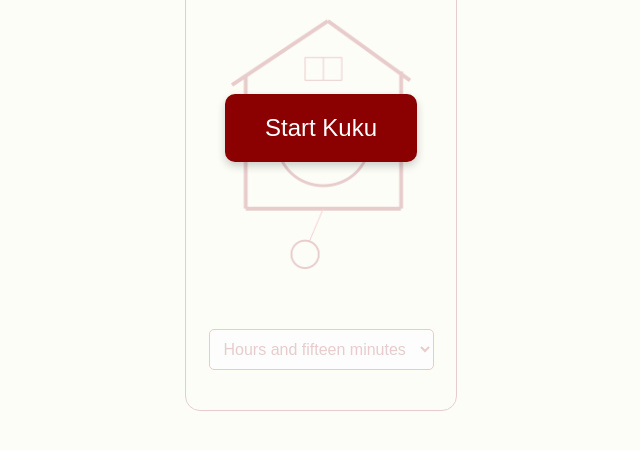
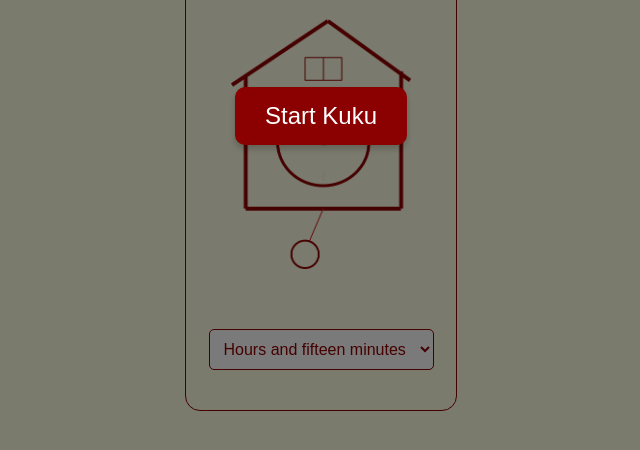
Before and after one commit to djkeu/kukuk-js, a website built with Vite: page index.html in a window 1280 px wide. Shown: the part 172-622 px from the top of the page, without its empty margins (319-959 px from the left). Built offline with nearby package versions, Linux system fonts and the light colour scheme.

Commit message:
Position the start button

```diff
--- a/styles.css
+++ b/styles.css
@@ -137,25 +137,24 @@ h4 {
     left: 0;
     width: 100%;
     height: 100%;
-    background: rgba(255, 255, 255, 0.8); /* Slightly transparent */
+    background-color: rgba(0, 0, 0, 0.5); /* Semi-transparent background */
     display: flex;
-    justify-content: center;
-    align-items: center;
+    justify-content: center; /* Center horizontally */
+    align-items: center; /* Center vertically */
     z-index: 1000;
 }
 
 #startButton {
-    padding: 20px 40px;
-    font-size: 24px;
-    cursor: pointer;
     background-color: darkred;
     color: white;
+    font-size: 24px;
+    padding: 15px 30px;
     border: none;
     border-radius: 10px;
-    box-shadow: 0px 4px 8px rgba(0, 0, 0, 0.2);
-    transition: background-color 0.3s ease;
+    cursor: pointer;
+    box-shadow: 0px 4px 6px rgba(0, 0, 0, 0.2);
     position: relative;
-    top: -100px; /* Move the button upwards to align with the image's center */
+    top: -14%; /* Move the button upwards relative to its centered position */
 }
 
 #startButton:hover {
```
